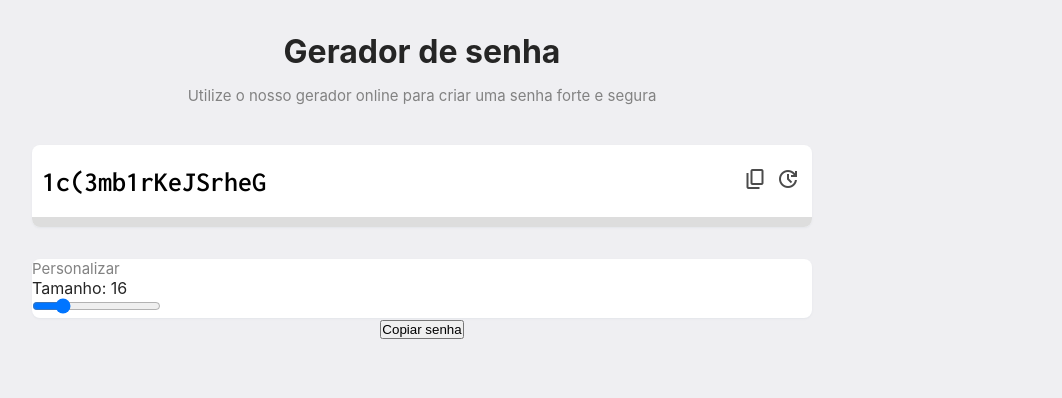
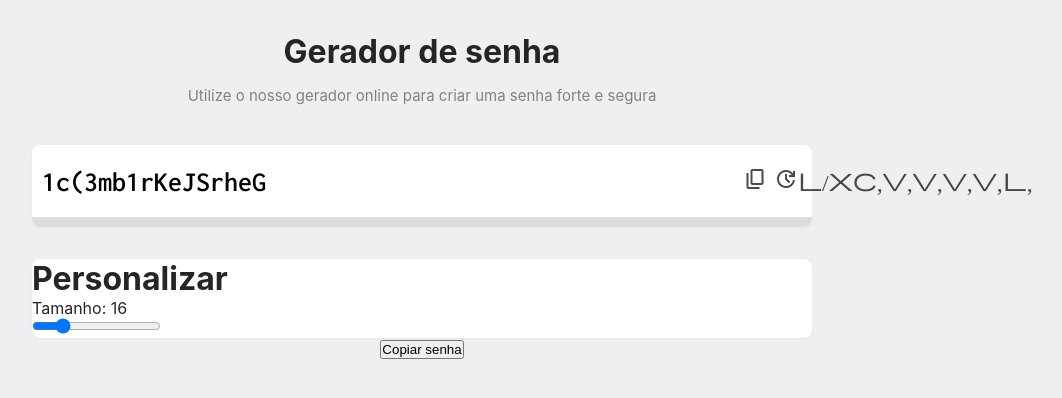
Before and after one commit to PauloLopes00/GeradordeSenha, a plain HTML site: page index.html in a window 1280 px wide. Shown: the whole page, without its empty margins (218-1280 px from the left). Drawn offline with nearby package versions, Linux system fonts and the light colour scheme; a web font is replaced by a local one.

Commit message:
INCREMENTO DE BARRA

```diff
--- a/index.html
+++ b/index.html
@@ -31,16 +31,16 @@
                         content_copy
                         </span></button>
                     <button class="botao"><span class="material-symbols-outlined">
-                        update
+                        updatel/xc,v,v,v,v,l,
                         </span></button>
                 </div>
             </div>
             <div class="security-indicator">
-                <div id="security-indicator-bar" class="bar" style="width:90%"></div>
+                <div id="security-indicator-bar" class="bar safe" style="width:90%"></div>
             </div>
         </section>
         <section class="box1 customize">
-            <h3 class="subtitle">Personalizar</h3>
+            <h3 class="title01">Personalizar</h3>
             <div class="actions">
                 <p>Tamanho: <span id="password-length-text">16</span></p>
                 <input type="range" name="senha-lenght" id="senha-lenght" value="16" min="4" max="64">
--- a/style.css
+++ b/style.css
@@ -110,3 +110,8 @@ input[type=text]{
     text-align: left;
 
 }
+
+.title01{
+    font-size: 32px;
+    font-weight: bold;
+}
```
